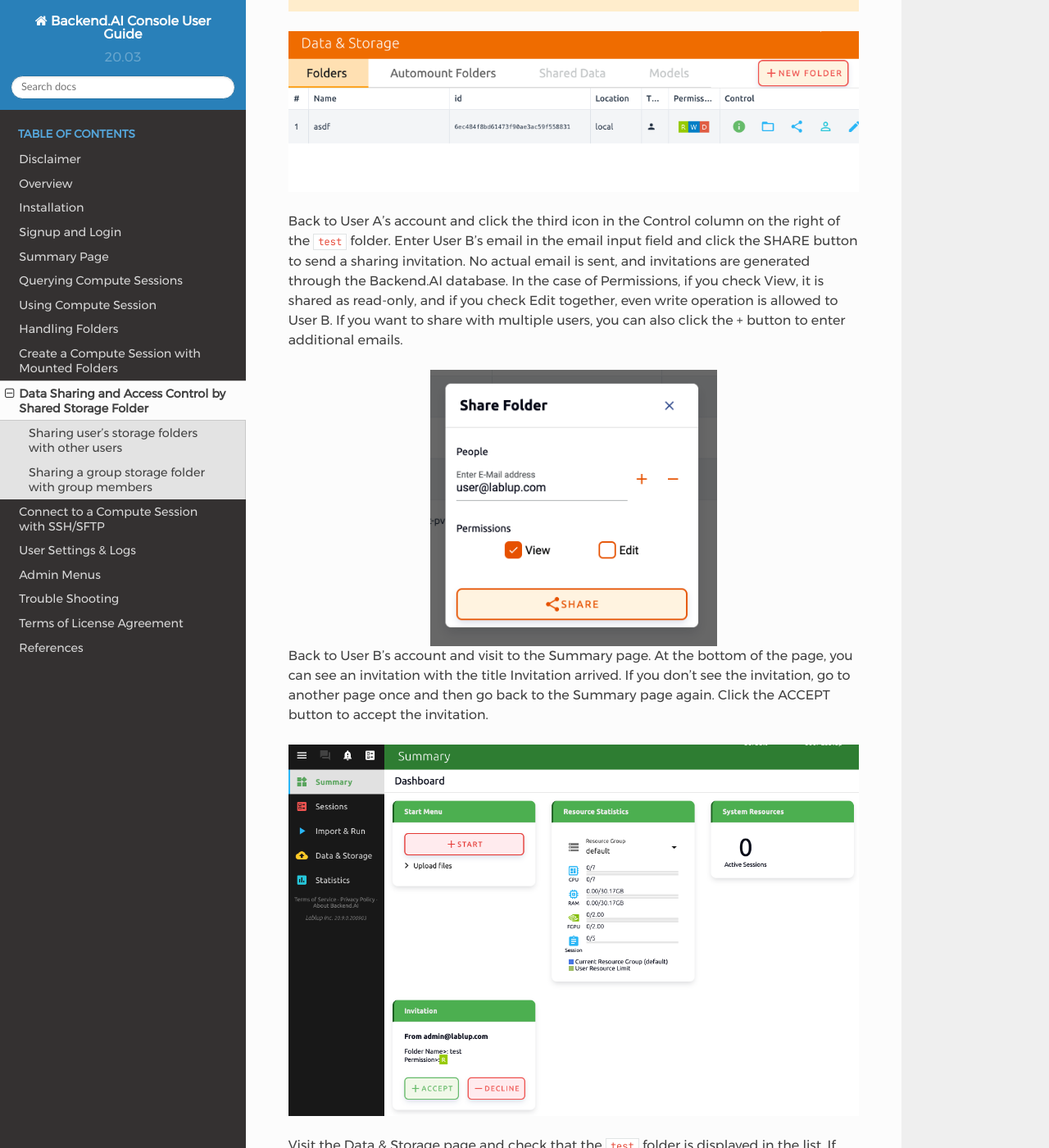
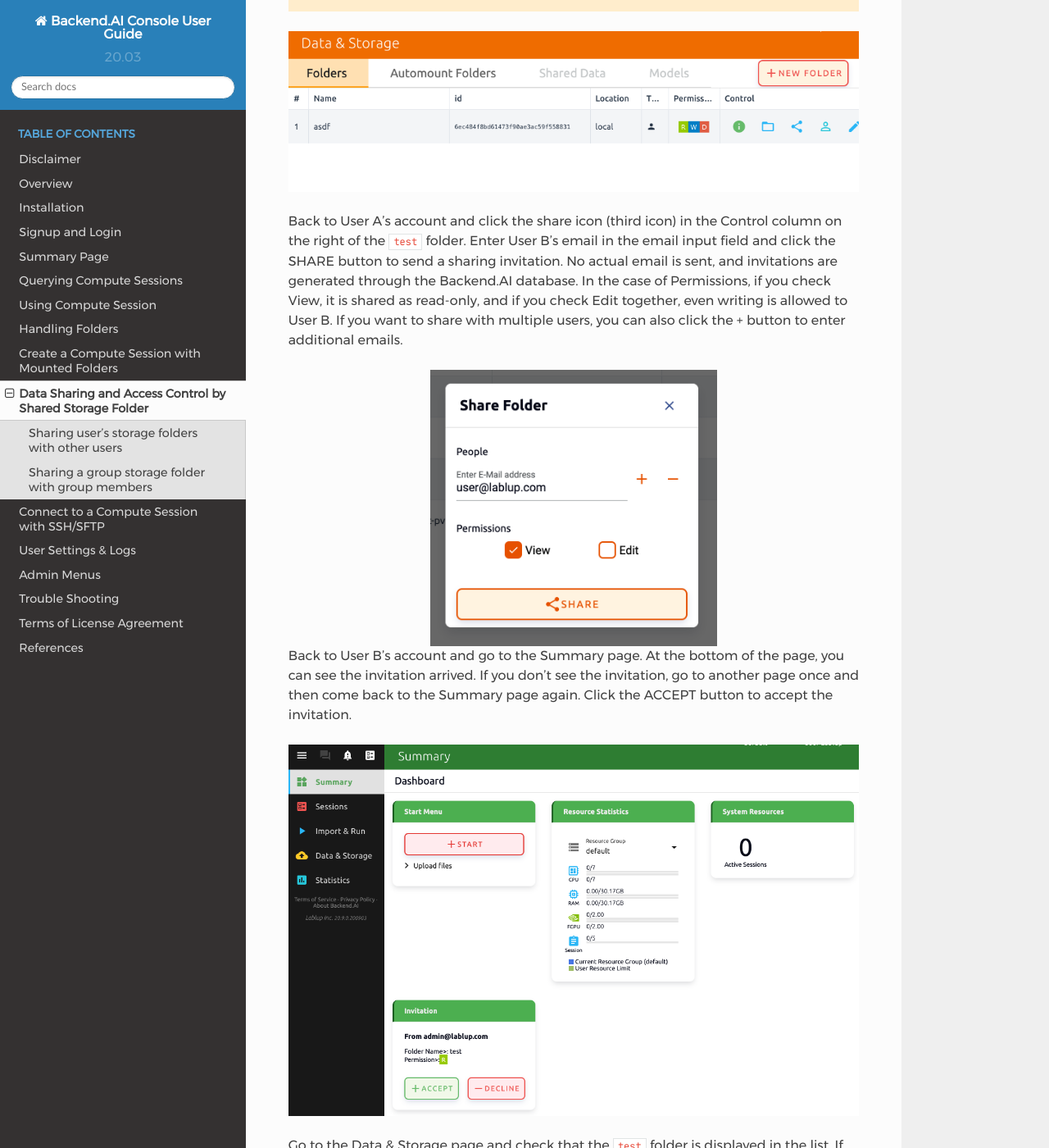
Before and after one commit to lablup/backend.ai-docs-webui, a Sphinx documentation site: the page built from docs/share_vfolder/share_vfolder.rst, in a window 1280 px wide and 1400 px high, scrolled down 1320 px. Shown: the whole window at 82% size. Built offline with Sphinx 7.4.7 and the Read the Docs theme 2.0.0, drawn with Linux system fonts in a browser that asks for light colours; some of the changed text lies outside the part shown.

Commit message:
Update share_vfolder.rst

```diff
--- a/docs/share_vfolder/share_vfolder.rst
+++ b/docs/share_vfolder/share_vfolder.rst
@@ -30,26 +30,26 @@ account.
 
 .. image:: no_test_vfolder_in_B.png
 
-Back to User A's account and click the third icon in the Control column on the
+Back to User A's account and click the share icon (third icon) in the Control column on the
 right of the ``test`` folder. Enter User B's email in the email input field and
 click the SHARE button to send a sharing invitation. No actual email is sent,
 and invitations are generated through the Backend.AI database. In the case of
 Permissions, if you check View, it is shared as read-only, and if you check Edit
-together, even write operation is allowed to User B. If you want to share with
+together, even writing is allowed to User B. If you want to share with
 multiple users, you can also click the + button to enter additional emails.
 
 .. image:: send_vfolder_invitation.png
    :width: 350
    :align: center
 
-Back to User B's account and visit to the Summary page. At the bottom of the
-page, you can see an invitation with the title Invitation arrived. If you don't
-see the invitation, go to another page once and then go back to the Summary
+Back to User B's account and go to the Summary page. At the bottom of the
+page, you can see the invitation arrived. If you don't
+see the invitation, go to another page once and then come back to the Summary
 page again. Click the ACCEPT button to accept the invitation.
 
 .. image:: invitation_accept.png
 
-Visit the Data & Storage page and check that the ``test`` folder is displayed in
+Go to the Data & Storage page and check that the ``test`` folder is displayed in
 the list. If you don't see it on the list, try refreshing your browser page.
 Since you have accepted the invitation, you can now view the contents of User
 A's ``test`` folder in User B account. Compared to the other folders created by
@@ -60,8 +60,8 @@ can also see only the R (read-only) mark displayed in the Permission column.
 
 Let's navigate inside the ``test`` folder by clicking the folder icon in the
 Control column of ``test``. You can check the ``hello.txt`` and ``myfolder``
-that you checked in the user A's account again. Let's create a compute session
-by mounting this storge folder with the user B's account.
+that you checked in the User A's account again. Let's create a compute session
+by mounting this storge folder with the User B's account.
 
 .. image:: launch_session_with_test_mounted_B.png
    :width: 350
@@ -106,7 +106,7 @@ this example to work.  Permission is set to Read-Only again.
 
 After confirming that the folder has been created, log in with the user B's
 account and check that the group folder just created on the Data & Storage page
-is displayed without an invitation procedure! You can see that R (Read Only) is
+is displayed without an invitation procedure. You can see that R (Read Only) is
 also displayed in the Permission column.
 
 .. image:: group_folder_listed_in_B.png
```
Also changed, not shown: other parts of docs/share_vfolder/share_vfolder.rst (+3 -3 lines).
